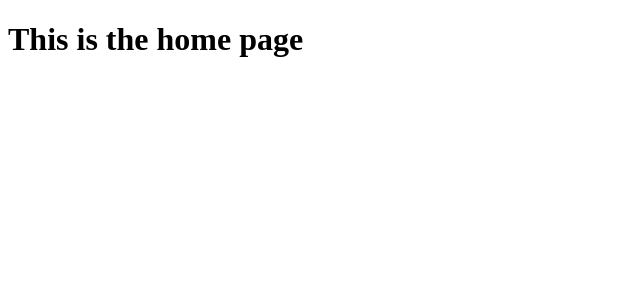
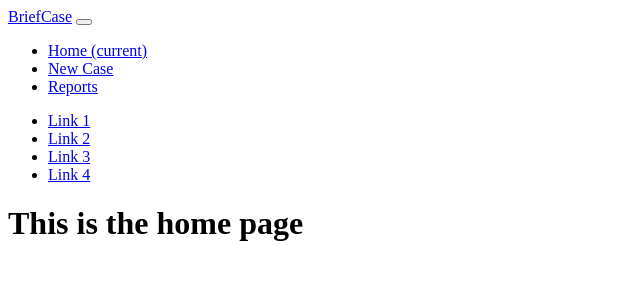
Before and after one commit to AdamPloof/brief_case, a Symfony app: template templates/cases/index.html.twig in a window 1280 px wide. Shown: the top 300 px of the page, without its empty margins (0-640 px from the left). Run offline with Twig, Linux system fonts and the light colour scheme; the template is opened without the code that fills it, so the values that code supplies are empty; some libraries are stand-ins or nearby versions.

Commit message:
basic page layout and theme styles

```diff
--- a/assets/styles/app.scss
+++ b/assets/styles/app.scss
@@ -1 +1,3 @@
 @import "global";
+@import "variables";
+@import "nav";
--- a/templates/base.html.twig
+++ b/templates/base.html.twig
@@ -8,7 +8,14 @@
         {% endblock %}
     </head>
     <body>
-        {% block body %}{% endblock %}
+        {% include 'navbar.html.twig' %}
+        <div class="main-content">
+            {% include 'sidebar.html.twig' %}
+            <div class="container">
+                {% block body %}{% endblock %}
+            </div>
+        </div>
+
         {% block javascripts %}
             {{ encore_entry_script_tags('app') }}
         {% endblock %}
--- /dev/null
+++ b/templates/navbar.html.twig
@@ -0,0 +1,22 @@
+<nav id="main-nav" class="navbar navbar-expand-lg navbar-light bg-theme-light">
+    <a class="navbar-brand" href="#">Brief<span class="logo-bright">Case</span></a>
+    <button class="navbar-toggler" type="button" data-toggle="collapse" data-target="#navbarNav" aria-controls="navbarNav" aria-expanded="false" aria-label="Toggle navigation">
+      <span class="navbar-toggler-icon"></span>
+    </button>
+    <div class="collapse navbar-collapse" id="navbarNav">
+      <ul class="navbar-nav">
+        <li class="nav-item active">
+          <a class="nav-link" href="#">Home <span class="sr-only">(current)</span></a>
+        </li>
+        <li class="nav-item">
+          <a class="nav-link" href="#">New Case</a>
+        </li>
+        <li class="nav-item">
+          <a class="nav-link" href="#">Reports</a>
+        </li>
+        <!-- <li class="nav-item">
+          <a class="nav-link disabled" href="#">Disabled</a>
+        </li> -->
+      </ul>
+    </div>
+  </nav>
--- /dev/null
+++ b/templates/sidebar.html.twig
@@ -0,0 +1,16 @@
+<div class="sidebar">
+    <ul class="sidebar-links">
+        <li class="sidebar-item">
+            <a href="#">Link 1</a>
+        </li>
+        <li class="sidebar-item">
+            <a href="#">Link 2</a>
+        </li>
+        <li class="sidebar-item">
+            <a href="#">Link 3</a>
+        </li>
+        <li class="sidebar-item">
+            <a href="#">Link 4</a>
+        </li>
+    </ul>
+</div>
```
Also changed, not shown: assets/styles/_global.scss (+11 -1 lines), assets/styles/_nav.scss (added, +48 -0 lines), assets/styles/_variables.scss (added, +57 -0 lines).
